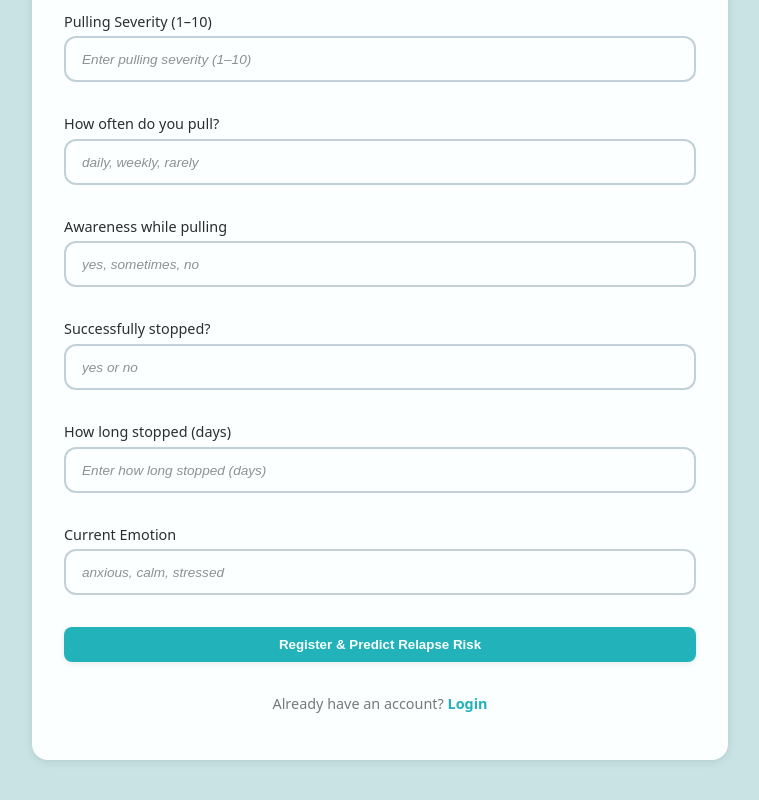
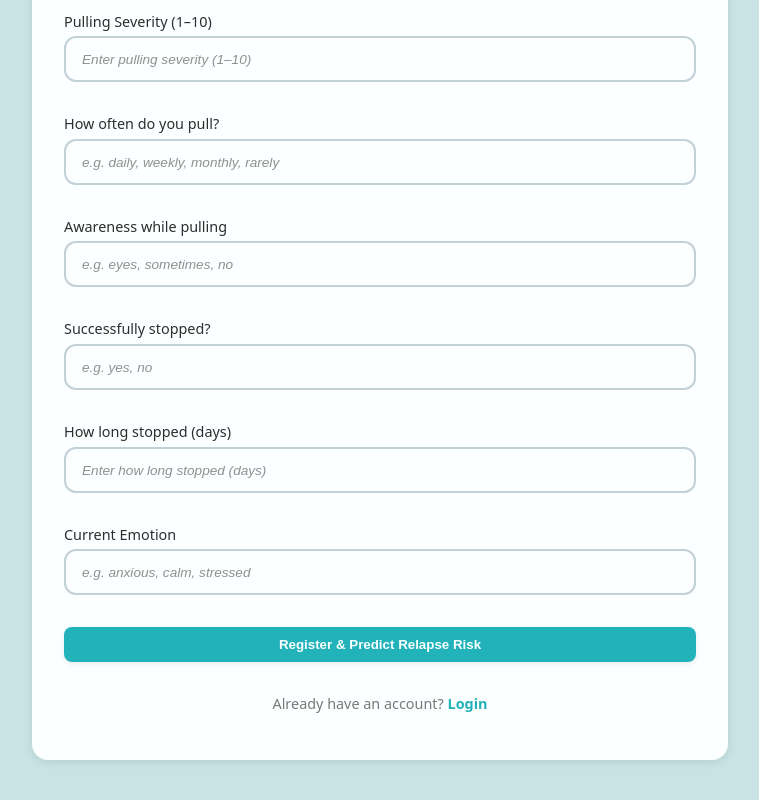
Before and after one commit to girlierazon84/TrichMind, a React (Vite) app in the folder client/: page /register in a window 1280 px wide. Shown: the part 1098-1898 px from the top of the page, without its empty margins (16-775 px from the left). Built offline with nearby package versions, Linux system fonts and the light colour scheme; no server answers.

Commit message:
feat(RegisterPredictForm): enhance input validation and improve placeholder examples for clarity

```diff
--- a/client/src/components/RegisterPredictForm.tsx
+++ b/client/src/components/RegisterPredictForm.tsx
@@ -210,6 +210,8 @@ export const RegisterPredictForm: React.FC = () => {
           name="pulling_severity"
           label="Pulling Severity (1–10)"
           type="number"
+          min={1}
+          max={10}
           value={form.pulling_severity}
           onChange={handleChange}
         />
@@ -217,7 +219,7 @@ export const RegisterPredictForm: React.FC = () => {
         <FormInput
           name="pulling_frequency"
           label="How often do you pull?"
-          placeholder="daily, weekly, rarely"
+          placeholder="e.g. daily, weekly, monthly, rarely"
           value={form.pulling_frequency}
           onChange={handleChange}
         />
@@ -225,7 +227,7 @@ export const RegisterPredictForm: React.FC = () => {
         <FormInput
           name="pulling_awareness"
           label="Awareness while pulling"
-          placeholder="yes, sometimes, no"
+          placeholder="e.g. eyes, sometimes, no"
           value={form.pulling_awareness}
           onChange={handleChange}
         />
@@ -233,7 +235,7 @@ export const RegisterPredictForm: React.FC = () => {
         <FormInput
           name="successfully_stopped"
           label="Successfully stopped?"
-          placeholder="yes or no"
+          placeholder="e.g. yes, no"
           value={form.successfully_stopped}
           onChange={handleChange}
         />
@@ -242,6 +244,7 @@ export const RegisterPredictForm: React.FC = () => {
           name="how_long_stopped_days"
           label="How long stopped (days)"
           type="number"
+          min={0}
           value={form.how_long_stopped_days}
           onChange={handleChange}
         />
@@ -249,7 +252,7 @@ export const RegisterPredictForm: React.FC = () => {
         <FormInput
           name="emotion"
           label="Current Emotion"
-          placeholder="anxious, calm, stressed"
+          placeholder="e.g. anxious, calm, stressed"
           value={form.emotion}
           onChange={handleChange}
         />
```
